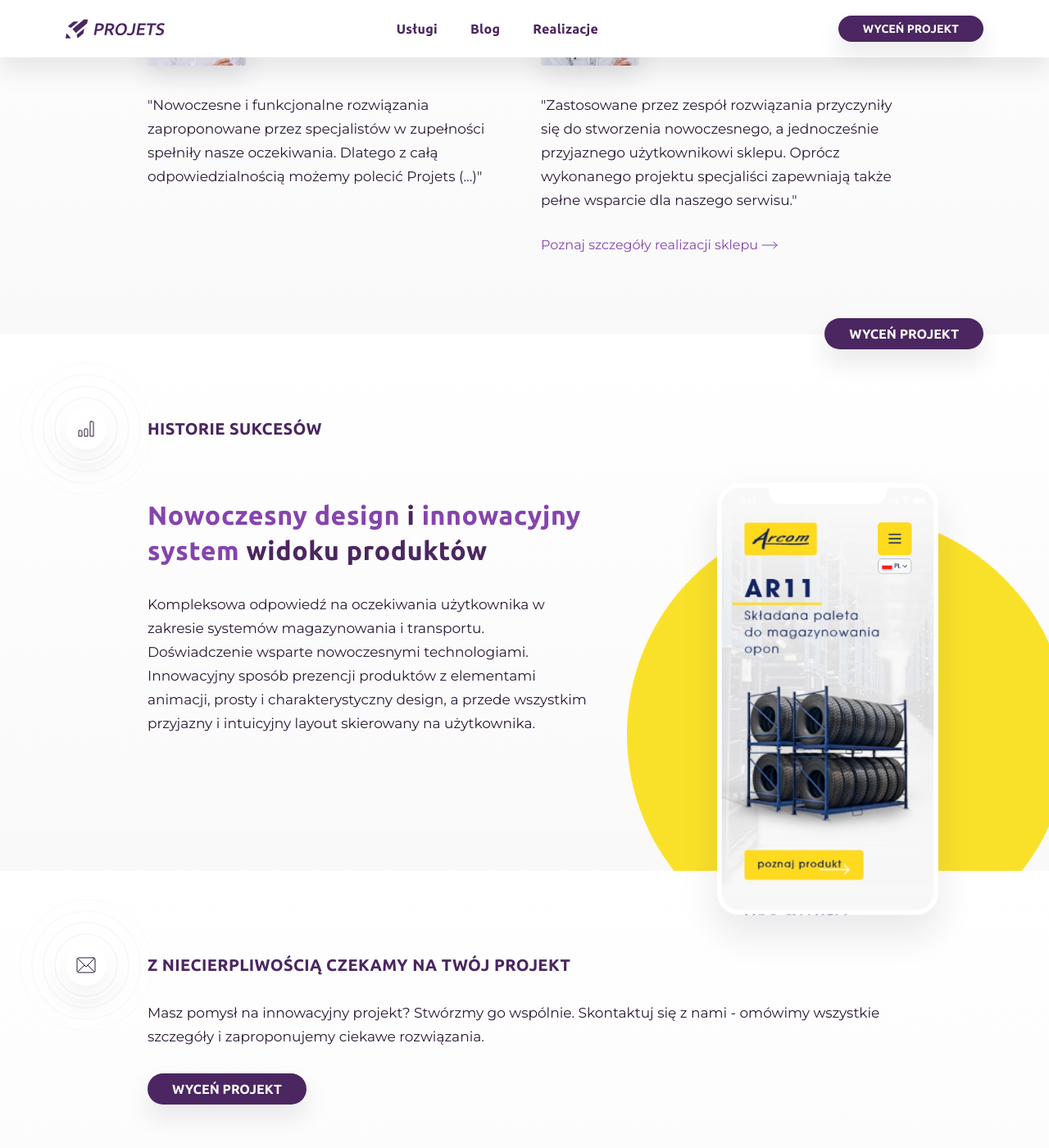
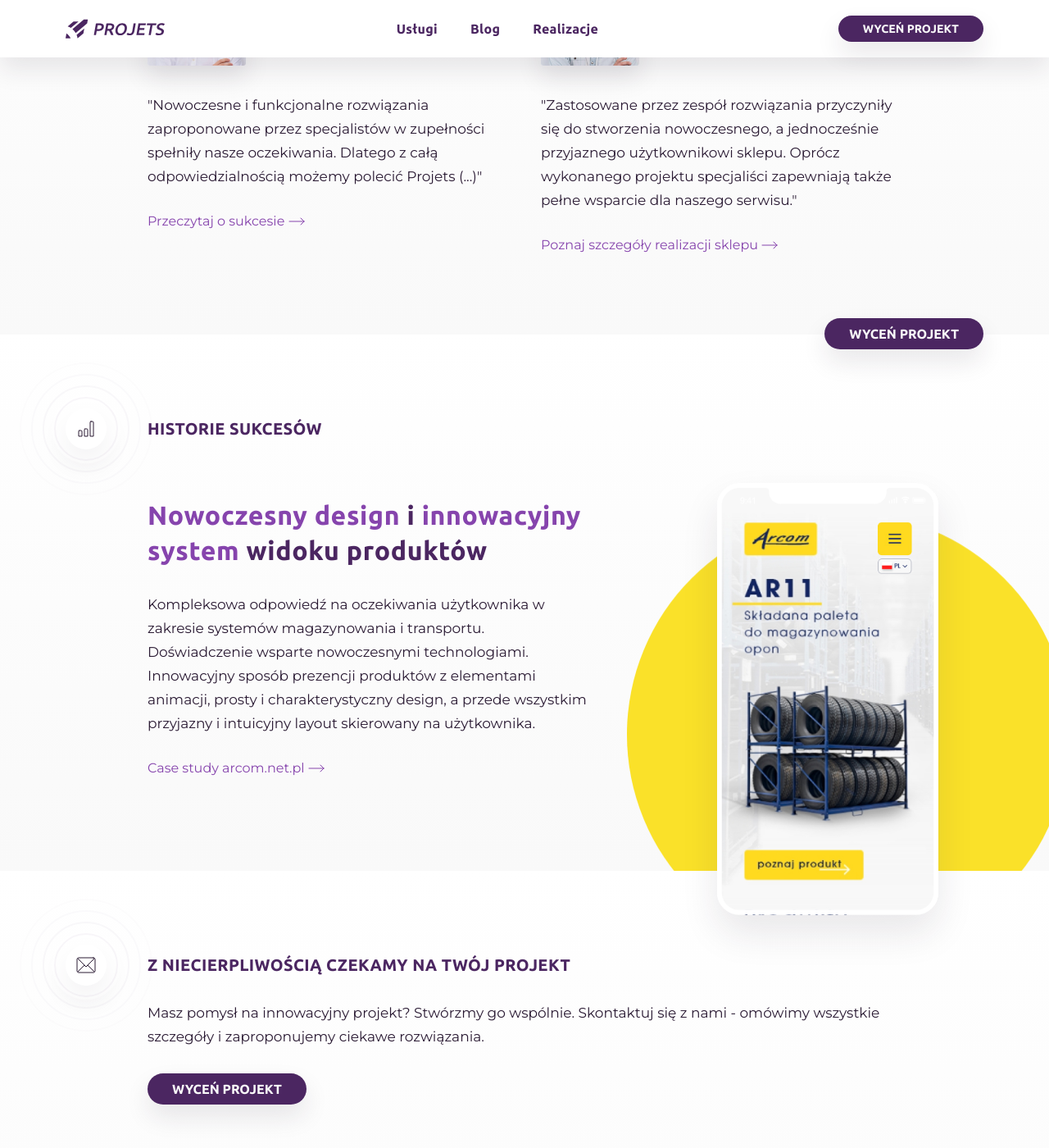
Before and after one commit to ProjetsPL/projets-theme, a Jekyll site: the page built from pages/index.md, in a window 1280 px wide and 1400 px high, scrolled down 1803 px. Shown: the whole window at 82% size. Built offline with Jekyll 4.4.1, drawn with Linux system fonts in a browser that asks for light colours.

```diff
--- a/_casestudies/sklep-internetowy-manwoman-co.md
+++ b/_casestudies/sklep-internetowy-manwoman-co.md
@@ -59,7 +59,7 @@
 company_logo: /uploads/logo-manwoman.svg
 testimonial_on_index: true
 casestudy_on_index: false
-cta:
+cta: Przeczytaj o sukcesie
 customer_opinion:
   person: Robert Niechciał
   position: CEO
--- a/_casestudies/strona-internetowa-arcom-net-pl.md
+++ b/_casestudies/strona-internetowa-arcom-net-pl.md
@@ -61,7 +61,7 @@
 company_logo: /uploads/logo-arcom.svg
 testimonial_on_index: true
 casestudy_on_index: true
-cta:
+cta: Case study arcom.net.pl
 customer_opinion:
   person: Marcin Smulski
   position: Sales Manager
```
